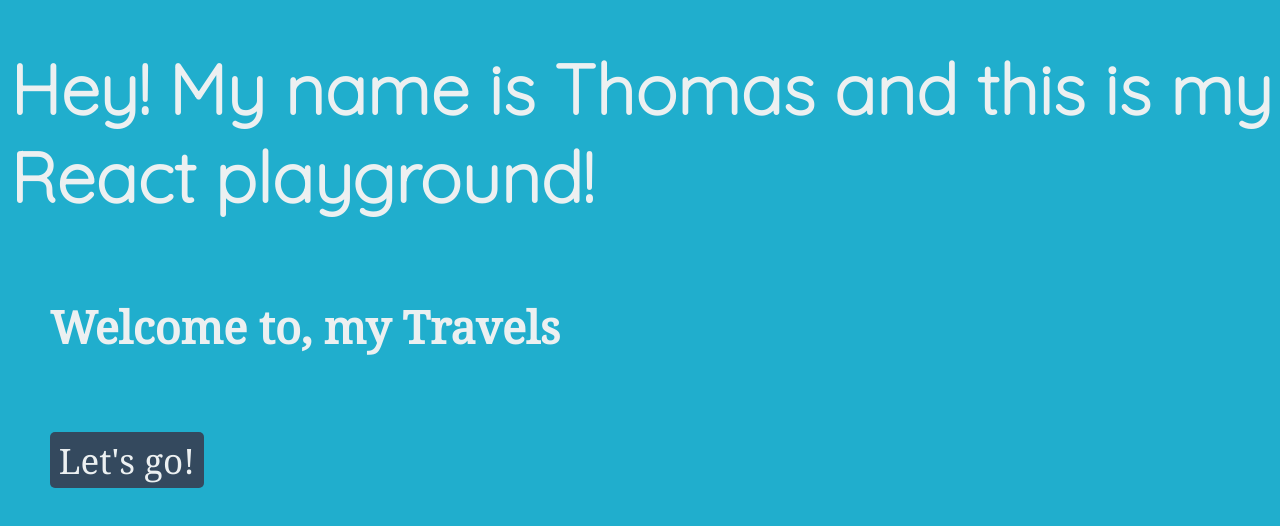
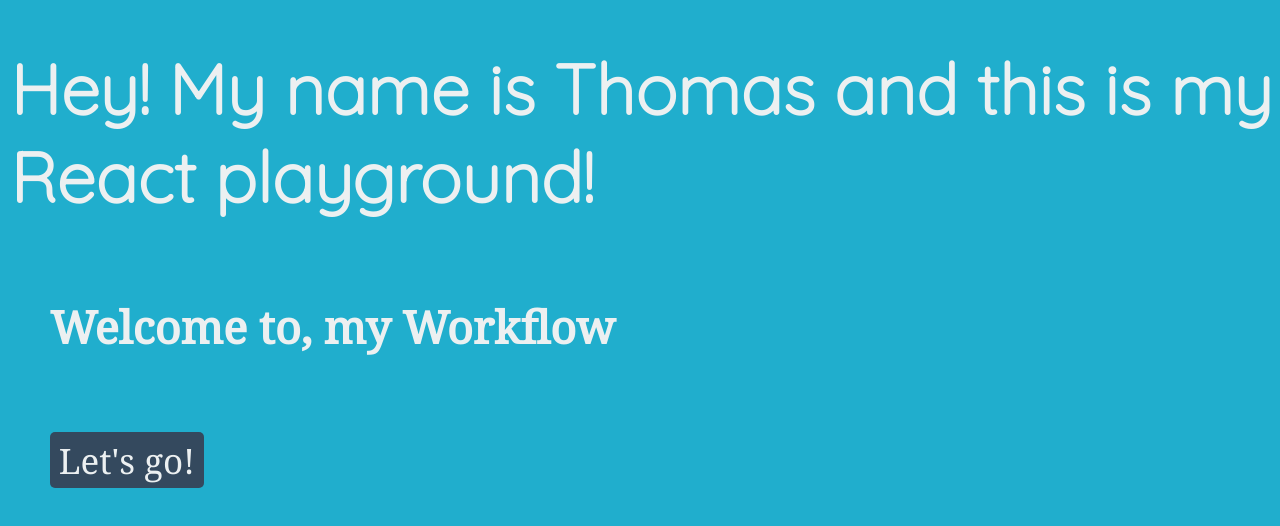
Before and after one commit to Thomas-Cottis-21/react_playground_v2, a React (Create React App) app: page / in a window 1280 px wide. Shown: the part 250-776 px from the top of the page. Built offline with nearby package versions, Linux system fonts and the light colour scheme.

Commit message:
passing prop from app to header

```diff
--- a/src/App.js
+++ b/src/App.js
@@ -8,7 +8,7 @@
   return (
     <div className = "root">
       <div className = "Header">
-        {<Header />}
+        {<Header name = 'Thomas'/>}
       </div>
     </div>
   );
--- a/src/Components/Header.js
+++ b/src/Components/Header.js
@@ -1,19 +1,17 @@
-import React from 'react';
+/* import React from 'react'; */
+import React, { useState } from 'react';
 
-export class Header extends React.Component {
+export const Header = (props) => {
 
-    name = "Thomas";
-    myTopics = ["my Workspace", "my Life", "my Routine", "my Travels"];
+    const myTopics = ["my Life", "my Workflow"];
 
-    render() {
-        return (
-            <div id="header">
-                <div className = "header-header">
-                    <h3>Hey! My name is {this.name} and this is my React playground!</h3>
-                    <h5>Welcome to, {this.myTopics[3]}</h5>
-                    <button>Let's go!</button>
-                </div>
+    return (
+        <div id="header">
+            <div className = "header-header">
+                <h3>Hey! My name is {props.name} and this is my React playground!</h3>
+                <h5>Welcome to, {myTopics[1]}</h5>
+                <button>Let's go!</button>
             </div>
-        )
-    }
+        </div>
+    );
 }
```
